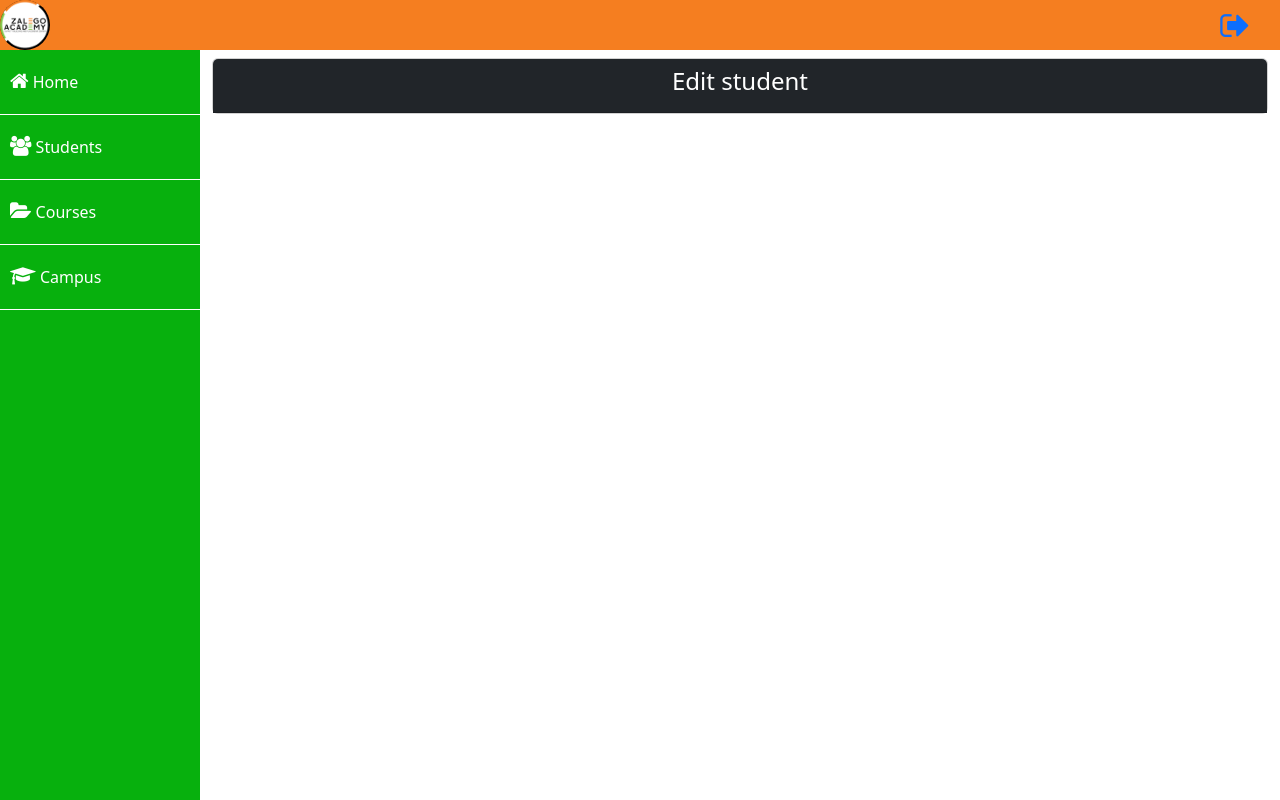
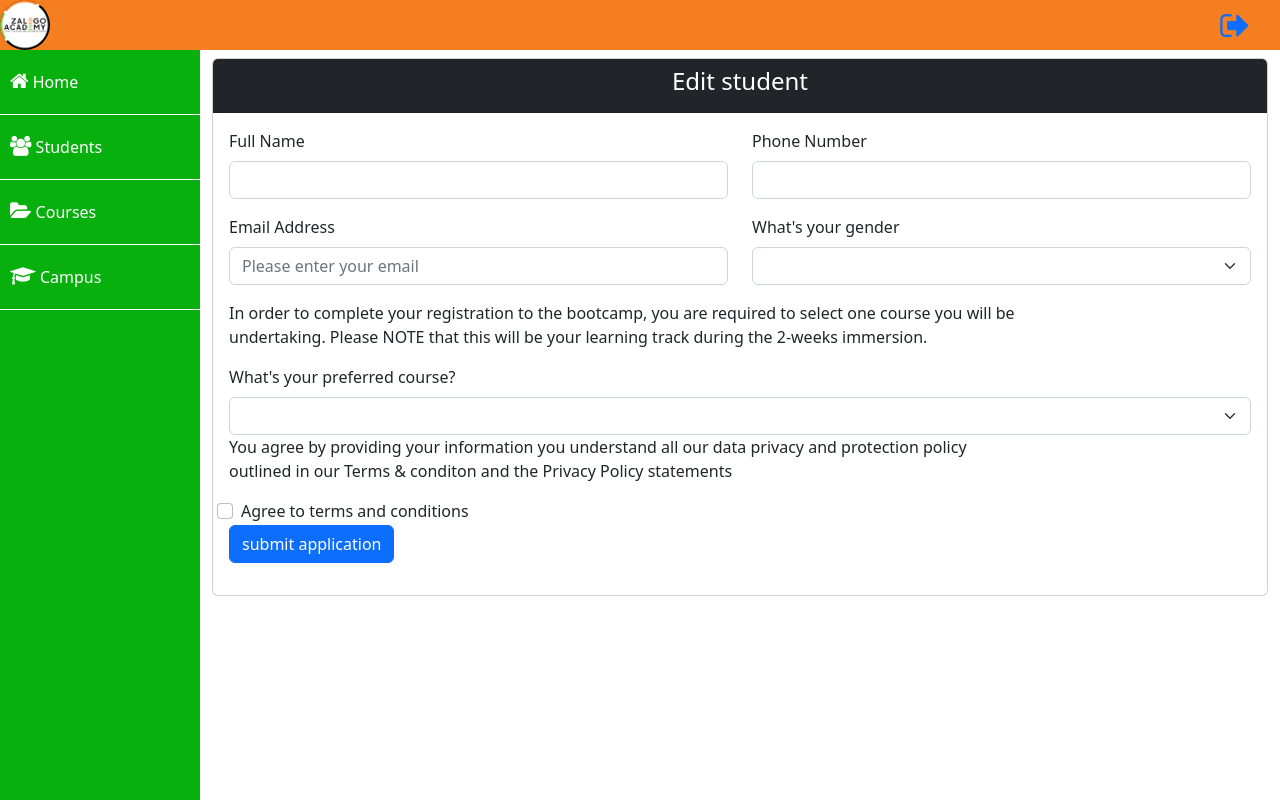
Before and after one commit to jacebate/adminDashboard, a PHP site: page /edit-enrollment.php?id=1 in a window 1280 px wide. Run offline with PHP 8.4, Linux system fonts and the light colour scheme; data that the repository does not hold is empty.

Commit message:
added a  new html syntax

```diff
--- a/edit-enrollment.php
+++ b/edit-enrollment.php
@@ -5,6 +5,10 @@ $queryStudent= mysqli_query($conn, "SELECT * FROM enrollment WHERE no='".$_GET['
 while($fetchStudent= mysqli_fetch_array($queryStudent))
 {
     $fullname=$fetchStudent['fullname'];
+    $phonenumber=$fetchStudent['phonenumber'];
+    $email=$fetchStudent['email'];
+    $gender=$fetchStudent['gender'];
+    $course=$fetchStudent['course'];
 }
 ?>
 <!DOCTYPE html>
@@ -21,7 +25,76 @@ while($fetchStudent= mysqli_fetch_array($queryStudent))
                 <div class="col-lg-12">
                     <div class="card">
                         <div class="card-header bg-dark text-center text-white">
-                            <h4>Edit student <?php echo $fullname?></h4>
+                            <h4>Edit student</h4>
+                        </div>
+                        <div class="card-body">
+                        <form action="students.php" method="POST">
+                            <div class="row">
+                                <div class="mb-3 col-lg-6">
+                                    <label for="fullname" class="form-label">Full Name</label>
+                                    <input type="text"value=" <?php echo $fullname?>" name="fullname" class="form-control" placeholder="Enter you full name">
+                                </div>
+                                <div class="col-lg-6 mb-3">
+                                    <label for="phonenumber" class="form-label">Phone Number</label>
+                                    <input type="tell"value=" <?php echo $phonenumber?>" name="phonenumber" class="form-control" placeholder="+2547...">
+                                </div>
+                            </div>
+                            <div class="row">
+                                <div class="mb-3 col-lg-6">
+                                    <label for="email" class="form-label">Email Address</label>
+                                    <input type="email"value=" <?php echo $email?>" name="email" class="form-control" placeholder="Please enter your email">
+                                </div>
+                                <div class="mb-3 col-lg-6">
+                                    <label for="gender" class="form-label">What's your gender</label>
+                                    <select name="gender" class="form-select" aria-label="What's your gender" >
+                                        <option selected><?php echo $gender?></option>
+                                        <option value="male">Male</option>
+                                        <option value="female">Female</option>
+                                    </select>
+                                </div>
+                            </div>
+                            <div class="row">
+                                <div class="col-lg-12">
+                                    <p>In order to complete your registration to the bootcamp, you are required to select one course you will be<br>
+                                    undertaking. Please NOTE that this will be your learning track during the 2-weeks immersion.
+                                    </p>
+                                </div>
+                            </div>
+                            <div class="row">
+                                <div class="col-sm-12">
+                                    <label for="course" class="form-label">What's your preferred course?</label>
+                                    <select name="course" class="form-select" aria-label="courses">
+                                        <option selected> <?php echo $course?></option>
+                                        <option value="Web Design">Web Design</option>
+                                        <option value="Cyber Security">Cyber Security</option>
+                                        <option value="Data Analysis">Data Analysis</option>
+                                    </select>
+                                </div>
+                            </div>
+                            <div class="row">
+                                <div class="col-lg-12">
+                                    <p>
+                                        You agree by providing your information you understand all our
+                                        data privacy and protection policy<br> outlined in our Terms & conditon
+                                        and the Privacy Policy statements
+                                    </p>
+                                </div>
+                            </div>
+                            <div class="row">
+                                <div class="col-12 form-check">
+                                    <label for="invalidCheck" class="form-check-label">
+                                        Agree to terms and conditions
+                                    </label>
+                                    <input type="checkbox" class="form-check-input" id="invalidCheck" required>
+                                    <div class="invalid-feedback">
+                                        You must agree before submitting
+                                    </div>
+                                </div>
+                            </div>
+                            <div class="col-12 mb-3">
+                                <button type="submit" name="submit" class="btn btn-primary">submit application</button>
+                            </div>
+                        </form>
                         </div>
                     </div>
                 </div>
```
